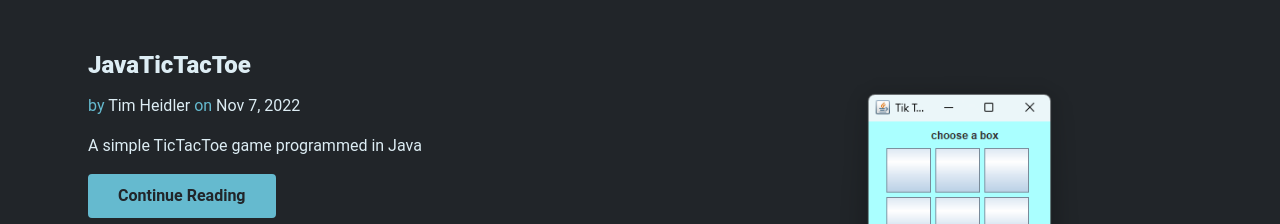
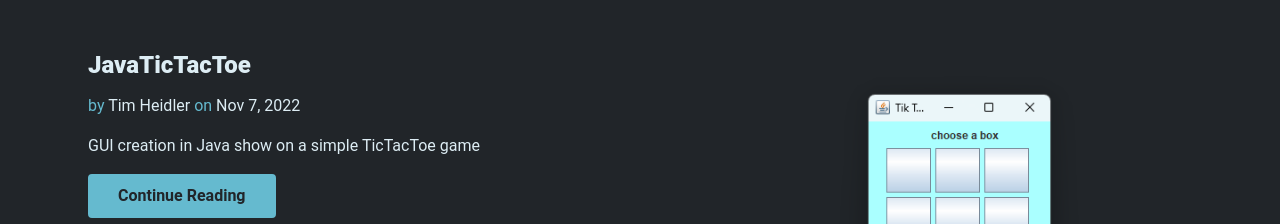
Before and after one commit to timplay33/JAMStack-blog-site, an Eleventy site: page src/index.njk in a window 1280 px wide. Shown: the part 1000-1224 px from the top of the page. Built offline with nearby package versions, Linux system fonts and the light colour scheme; Eleventy itself is replaced by a stand-in of ours; files that its build step writes are made by us from their sources.

Commit message:
Update Blog “2022-11-07-javatictactoe”

```diff
--- a/src/blog/2022-11-07-javatictactoe.md
+++ b/src/blog/2022-11-07-javatictactoe.md
@@ -1,6 +1,6 @@
 ---
 title: JavaTicTacToe
-description: A simple TicTacToe game programmed in Java
+description: GUI creation in Java show on a simple TicTacToe game
 author: Tim Heidler
 date: 2022-11-07T15:45:35+01:00
 tags:
```
